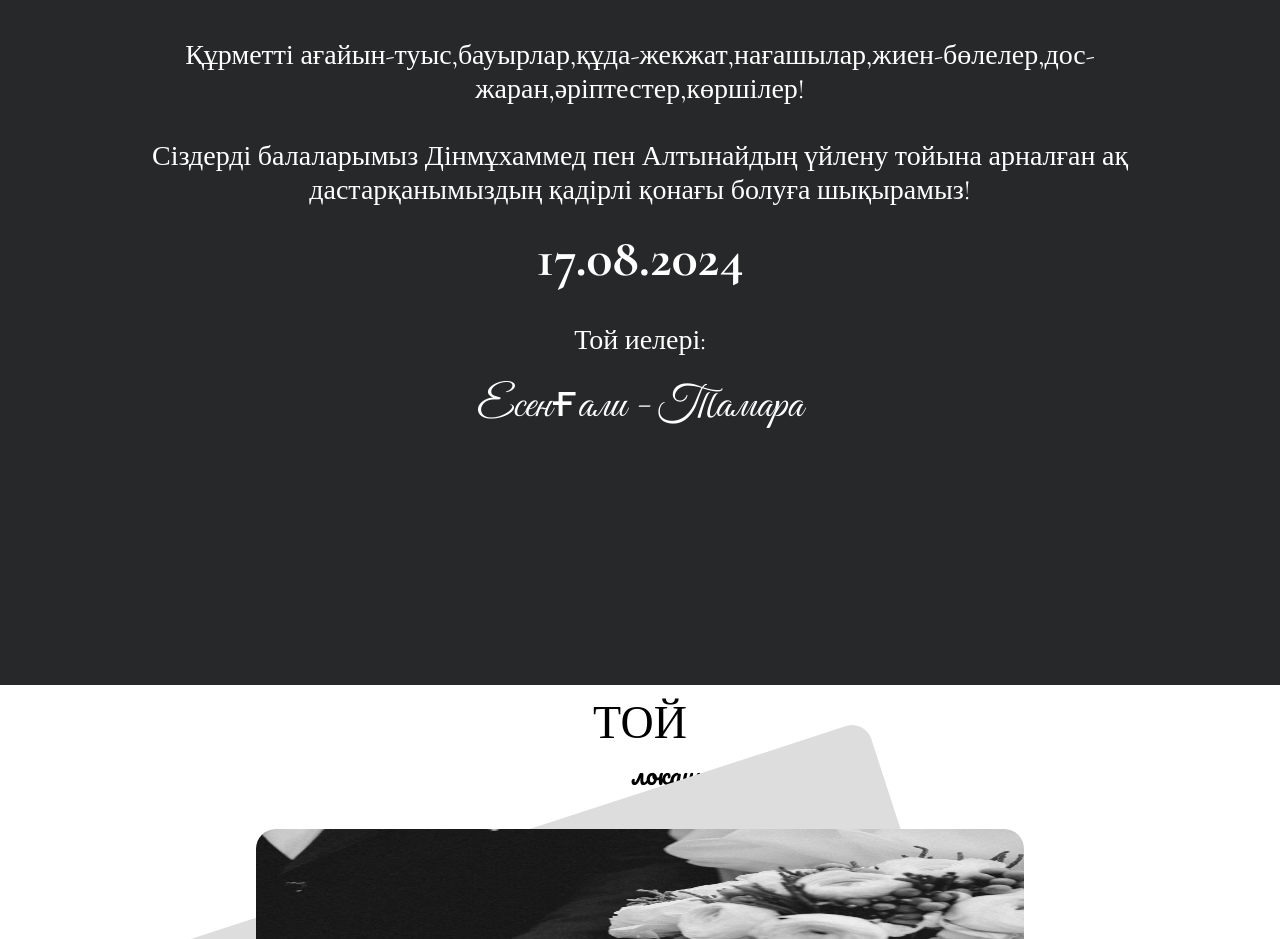
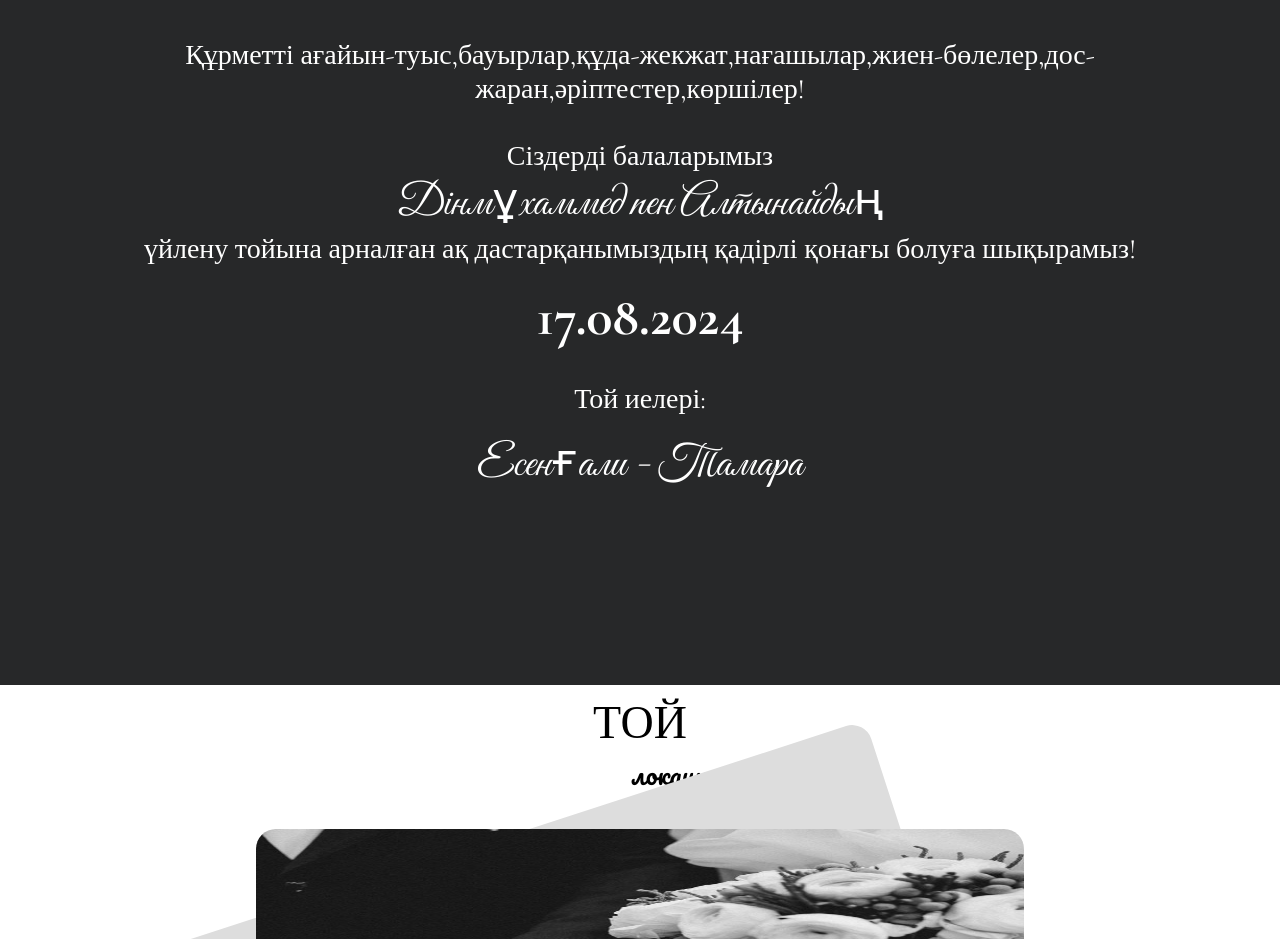
Before and after one commit to weddinvitations/dimash-altynai, a plain HTML site: page index.html in a window 1280 px wide. Shown: the part 840-1779 px from the top of the page. Drawn offline with nearby package versions, Linux system fonts and the light colour scheme.

Commit message:
Update index.html

```diff
--- a/index.html
+++ b/index.html
@@ -71,7 +71,7 @@
 
         <br>
 
-        <p>Сіздерді балаларымыз <label>Дінмұхаммед пен Алтынайдың</label> үйлену тойына арналған ақ дастарқанымыздың қадірлі қонағы болуға шықырамыз!</p>
+        <p>Сіздерді балаларымыз <span class="p_name">Дінмұхаммед пен Алтынайдың</span> үйлену тойына арналған ақ дастарқанымыздың қадірлі қонағы болуға шықырамыз!</p>
 
         <br>
         <h1 class="b_date">17.08.2024</h1>
```
